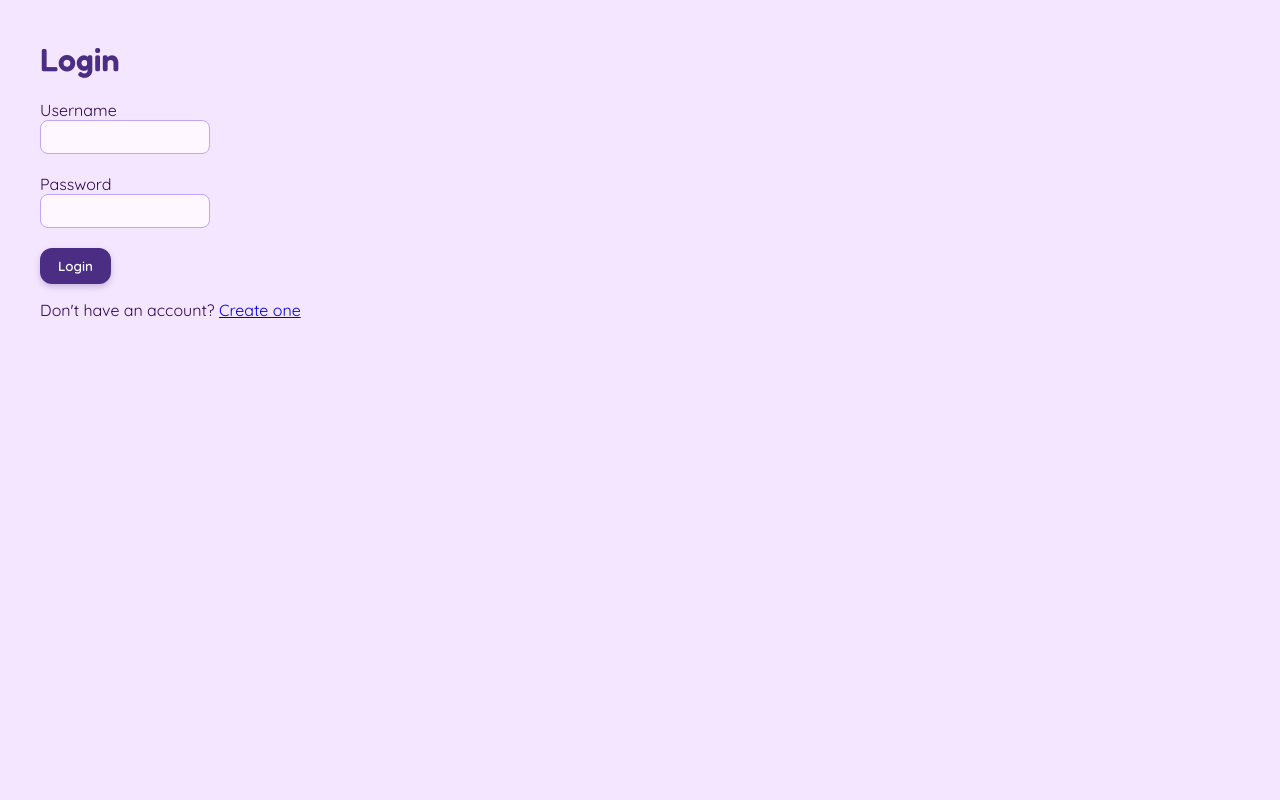
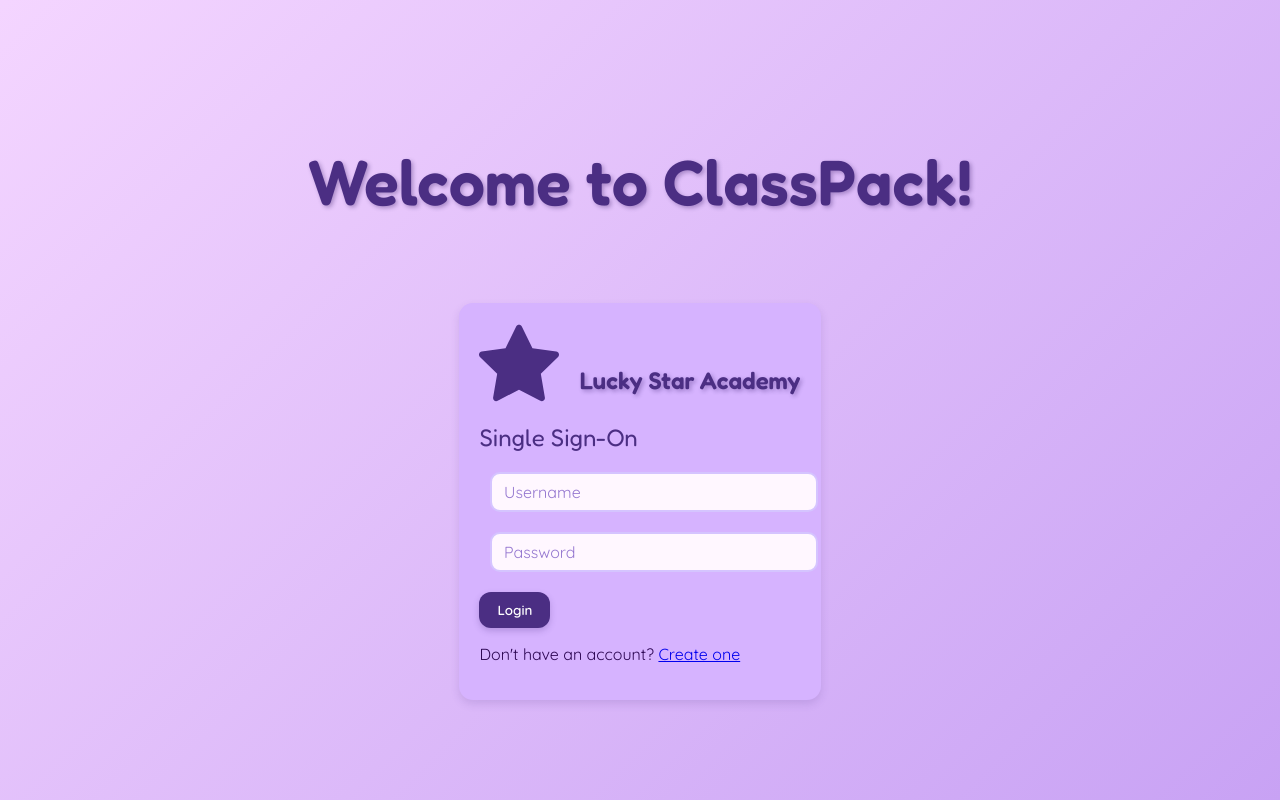
Before and after one commit to PeriBomb/CSE-108-Final-Project, a Flask app: page /login in a window 1280 px wide. Run offline with Flask 3, Linux system fonts and the light colour scheme.

Commit message:
Made a more animated Login Page #19

```diff
--- a/static/styles.css
+++ b/static/styles.css
@@ -151,3 +151,61 @@
     width: 0;
     height: 0;
 }
+.floating-label {
+    width: 100%;
+    position: relative;
+    max-width: 300px;
+    margin: 0 auto 20px auto;
+    font-family: 'Quicksand', sans-serif;
+}
+.floating-label input {
+    width: 100%;
+    padding: 10px 12px;
+    border: 2px solid #d5c4ff;
+    border-radius: 10px;
+    background: #fff7ff;
+    color: #2e0854;
+    outline: none;
+    transition:
+        border-color 0.25s ease,
+        box-shadow 0.25s ease,
+        padding-top 0.25s ease;
+}
+/*glow on focus*/
+.floating-label input:focus {
+    border-color: #a88bff;
+    box-shadow: 0 0 10px rgba(171, 140, 255, 0.4);
+}
+.floating-label label{
+    position: absolute;
+    left: 14px;
+    top: 10px;
+    color: #8a6acb;
+    font-size: 16px;
+    pointer-events: none;
+    transition:
+        0.3s ease,
+        transform 0.3s ease;
+    opacity: 0.9;
+}
+.floating-label input:focus + label,
+.floating-label input:not(:placeholder-shown) + label {
+    top: 16px;
+    left: -50px;
+    font-size: 16px;
+    font-weight: 700;
+    color: #4b2e83;
+    opacity: 1;
+    transform: translateX(0);
+}
+
+.floating-label input:focus + label::after,
+.floating-label input:not(:placeholder-shown) + label::after {
+    content: ":";
+}
+
+.floating-label input:focus, .floating-label input:not(:placeholder-shown) {
+    padding: 14px 12px;
+    width: calc(100% - 40px);
+    margin-left: 40px;
+}
--- a/templates/login.html
+++ b/templates/login.html
@@ -7,20 +7,32 @@
     <title>Login</title>
     <title>ClassPack Login</title>
 </head>
-<body>
-    <h1>Login</h1>
+<body style="margin: 0; height: 100vh; display: flex; align-items: center; justify-content: center; flex-direction: column; background: linear-gradient(135deg, #f0c6ffbb, #bd8ff2d4);">
+    <h1 style = "font-size: 400%; text-shadow: 2px 2px 4px rgba(30, 1, 83, 0.3);"> Welcome to ClassPack! </h1>
+    <br><br>
+<section style="max-width: 800px; margin:0 auto; padding: 20px;">
+    <div style="display:flex; align-items: flex-end; justify-content: left;">
+        <img src="/static/star-svgrepo-com-filled.svg" alt="Star Icon" style="width: 80px; height: 80px; margin: 0; padding: 0;">
+        <h1 style="margin: 0 0 0 20px; line-height: 2; transform:translateY(2px); text-shadow: 2px 2px 4px rgba(30, 1, 83, 0.3);"> Lucky Star Academy</h1>
+    </div>
+    <h2 align="left" padding="20px;" style="font-weight: normal;">Single Sign-On</h2>
     {% with messages = get_flashed_messages() %}
         {% for message in messages %}
-            <p>{{ message }}</p>
+            <p align="center">{{ message }}</p>
         {% endfor %}
     {% endwith %}
-    <form method="POST">
-        <label>Username</label><br>
-        <input type="text" name="username"><br><br>
-        <label>Password</label><br>
-        <input type="password" name="password"><br><br>
+    <form align="left" method="POST">
+        <div class="floating-label">
+            <input type="text" name="username" placeholder=" ">
+            <label>Username</label>
+        </div>
+        <div class="floating-label">
+            <input type="password" name="password" placeholder=" ">
+            <label>Password</label>
+        </div>
         <button type="submit">Login</button>
     </form>
-    <p>Don't have an account? <a href="/register">Create one</a></p>
+    <p align="left">Don't have an account? <a href="/register">Create one</a></p>
+</section>
 </body>
 </html>
```
